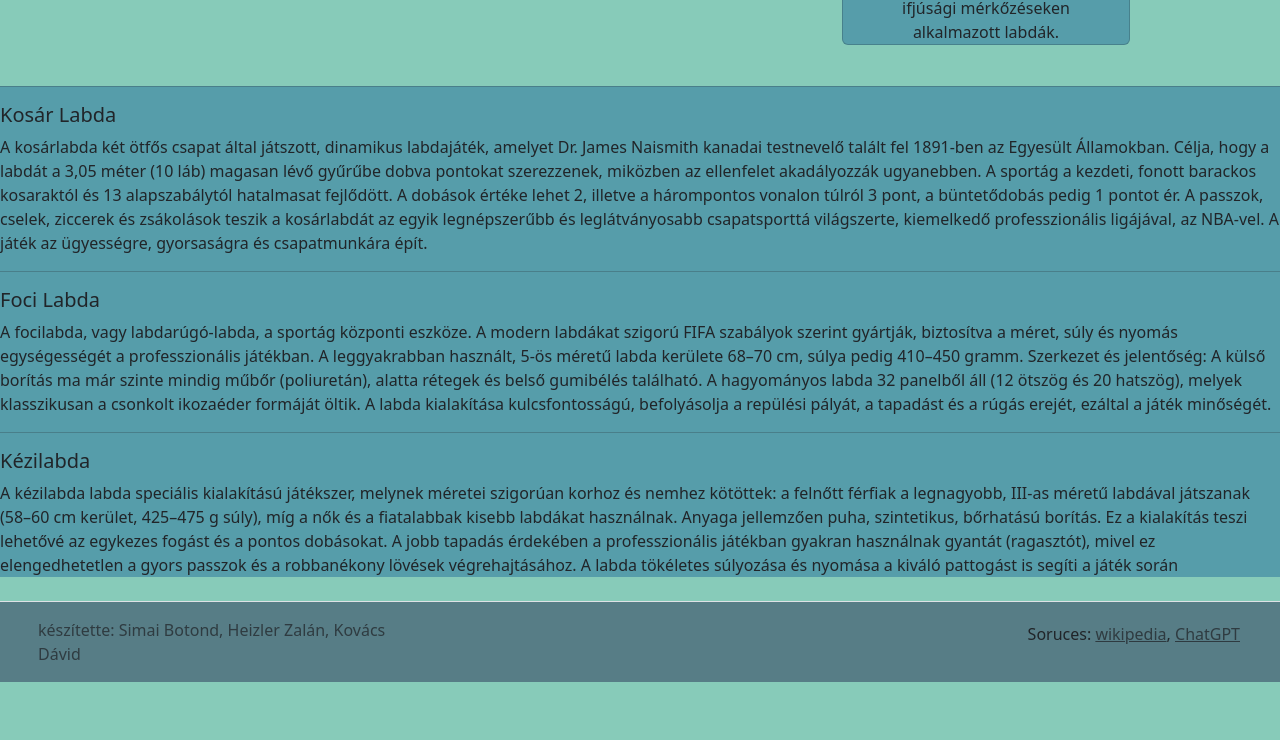
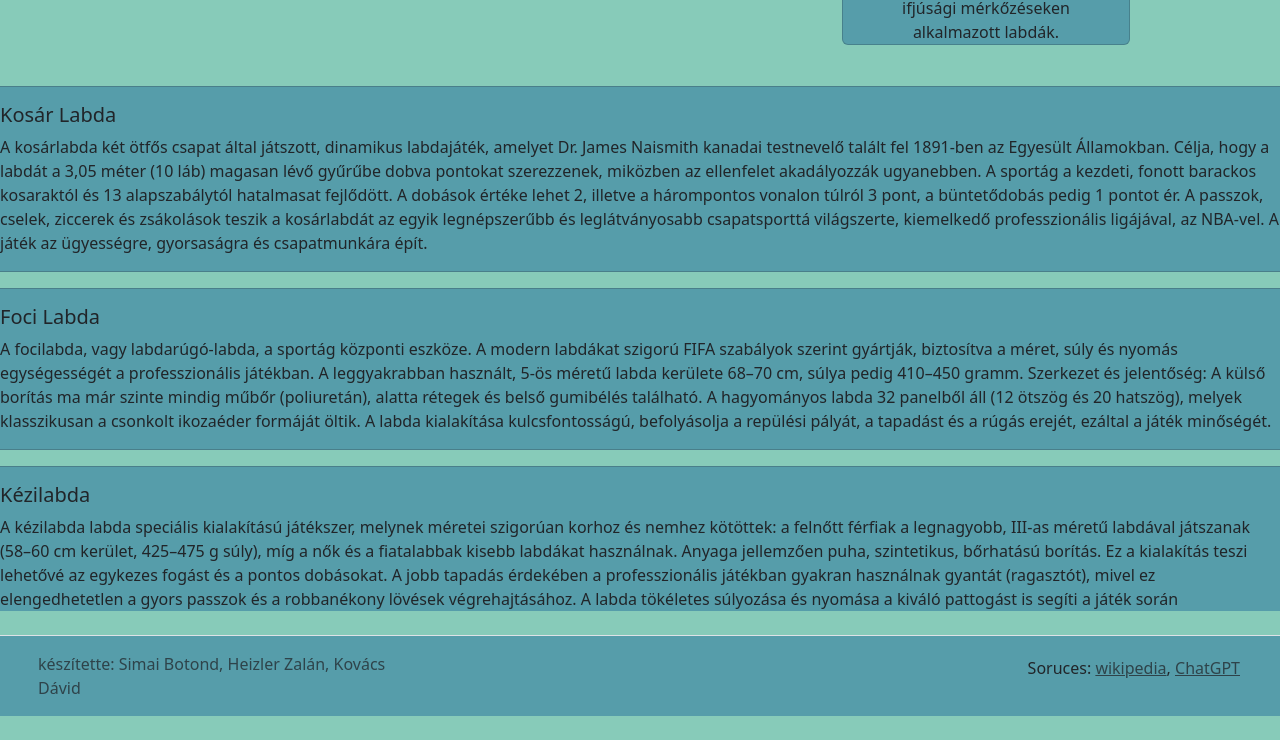
Before and after one commit to KKDDavidd/wireframe, a plain HTML site: page index.html in a window 1280 px wide. Shown: the part 2446-3186 px from the top of the page. Before the commit the page ends 3152 px from the top, so only its background shows below. Drawn offline with nearby package versions, Linux system fonts and the light colour scheme.

Commit message:
fixed colors

```diff
--- a/index.html
+++ b/index.html
@@ -210,12 +210,18 @@
 
     A sportág a kezdeti, fonott barackos kosaraktól és 13 alapszabálytól hatalmasat fejlődött. A dobások értéke lehet 2, illetve a hárompontos vonalon túlról 3 pont, a büntetődobás pedig 1 pontot ér. A passzok, cselek, ziccerek és zsákolások teszik a kosárlabdát az egyik legnépszerűbb és leglátványosabb csapatsporttá világszerte, kiemelkedő professzionális ligájával, az NBA-vel. A játék az ügyességre, gyorsaságra és csapatmunkára épít.</p>
     <hr>
+  </div>
+  <div class="tekszt">
+    <hr>
     <h5>Foci Labda</h5>
     <p>A focilabda, vagy labdarúgó-labda, a sportág központi eszköze. A modern labdákat szigorú FIFA szabályok szerint gyártják, biztosítva a méret, súly és nyomás egységességét a professzionális játékban. A leggyakrabban használt, 5-ös méretű labda kerülete 68–70 cm, súlya pedig 410–450 gramm.
 
     Szerkezet és jelentőség:
 
     A külső borítás ma már szinte mindig műbőr (poliuretán), alatta rétegek és belső gumibélés található. A hagyományos labda 32 panelből áll (12 ötszög és 20 hatszög), melyek klasszikusan a csonkolt ikozaéder formáját öltik. A labda kialakítása kulcsfontosságú, befolyásolja a repülési pályát, a tapadást és a rúgás erejét, ezáltal a játék minőségét.</p>
+    <hr>
+  </div>
+  <div class="tekszt">
     <hr>
     <h5>Kézilabda</h5>
     <p>A kézilabda labda speciális kialakítású játékszer, melynek méretei szigorúan korhoz és nemhez kötöttek: a felnőtt férfiak a legnagyobb, III-as méretű labdával játszanak (58–60 cm kerület, 425–475 g súly), míg a nők és a fiatalabbak kisebb labdákat használnak. Anyaga jellemzően puha, szintetikus, bőrhatású borítás. Ez a kialakítás teszi lehetővé az egykezes fogást és a pontos dobásokat. A jobb tapadás érdekében a professzionális játékban gyakran használnak gyantát (ragasztót), mivel ez elengedhetetlen a gyors passzok és a robbanékony lövések végrehajtásához. A labda tökéletes súlyozása és nyomása a kiváló pattogást is segíti a játék során</p>
--- a/style.css
+++ b/style.css
@@ -37,5 +37,8 @@ body{
     height: 20vh;
 }
 footer{
-    background-color: #577D86;
+    background-color: #569DAA;
 }
+.navcolor{
+    background-color: #569DAA;
+}
```
